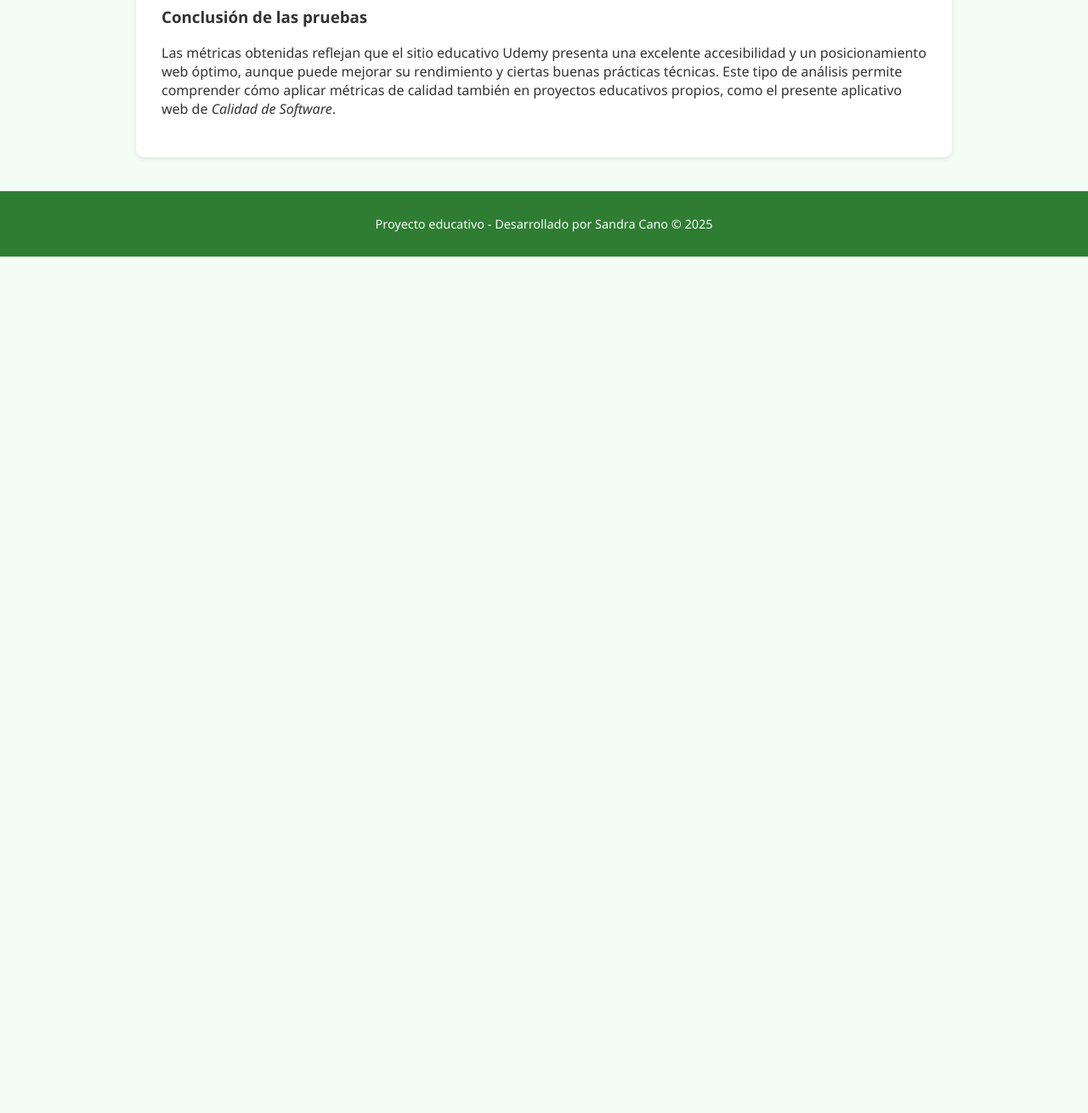
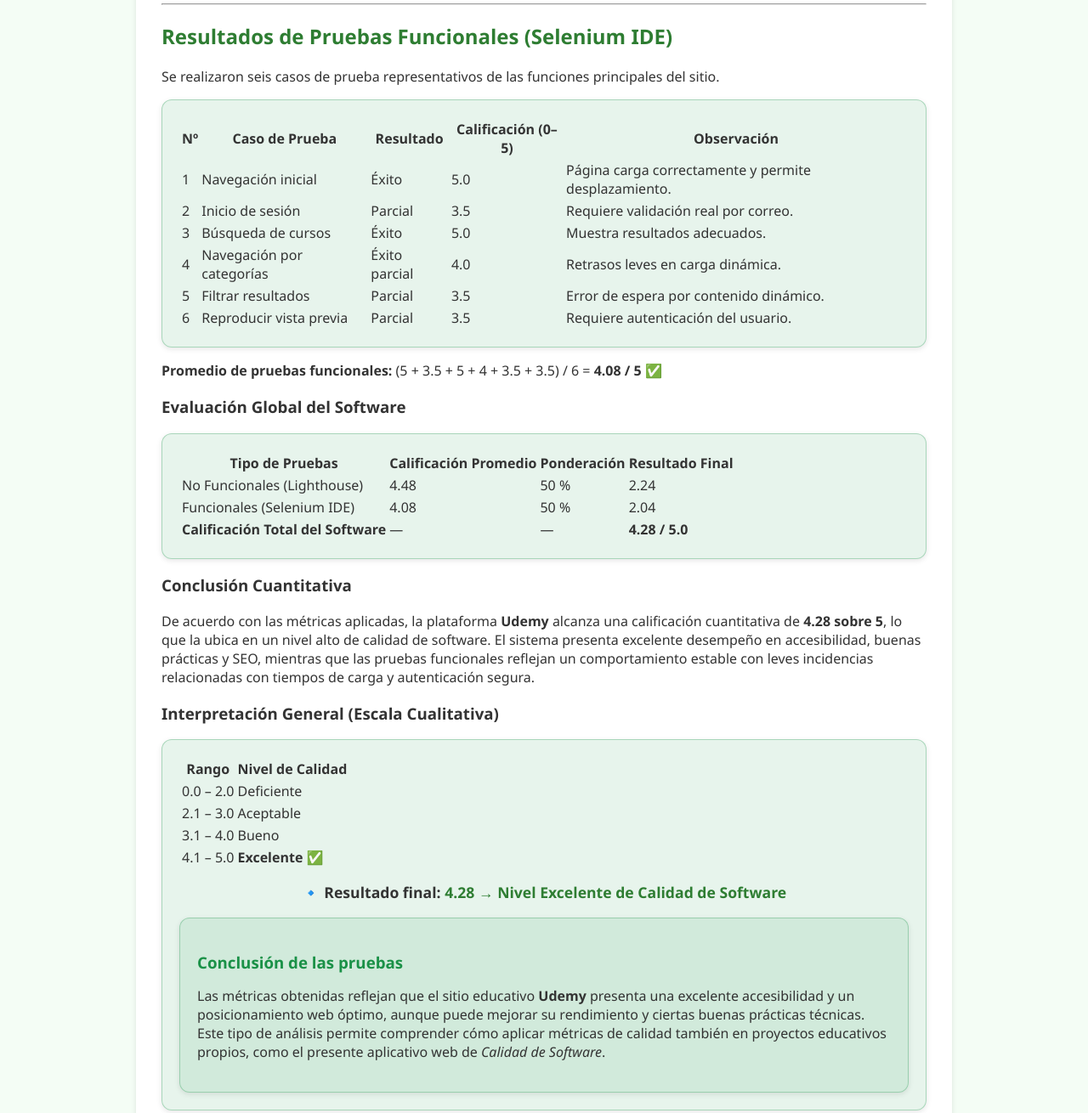
Before and after one commit to sandracanot-ui/calidad-software, a plain HTML site: page pruebas.html in a window 1280 px wide. Shown: the part 821-2131 px from the top of the page at 85% size. Before the commit the page ends 1123 px from the top, so only its background shows below. Drawn offline with Linux system fonts and the light colour scheme.

Commit message:
Actualización de pruebas: inclusión de resultados funcionales y corrección de estructura HTML

```diff
--- a/pruebas.html
+++ b/pruebas.html
@@ -3,22 +3,25 @@
 <head>
   <meta charset="UTF-8">
   <meta name="viewport" content="width=device-width, initial-scale=1.0">
-  <title>Pruebas y Evaluación - Calidad de Software</title>
+  <title>Calidad de Software Educativa</title>
   <link rel="stylesheet" href="style.css">
 </head>
+
 <body>
   <header>
-    <h1>Pruebas y Evaluación de la Calidad de Software</h1>
-    <nav>
-      <a href="index.html">Inicio</a> |
-      <a href="normas.html">Normas</a> |
-      <a href="modelos.html">Modelos</a> |
-      <a href="estandares.html">Estándares</a> |
-      <a href="pruebas.html">Pruebas</a> |
-      <a href="manual.html">Manual</a> |
-      <a href="recomendaciones.html">Recomendaciones</a>
-    </nav>
+    <h1>Calidad de Software Educativa</h1>
   </header>
+
+  <nav>
+    <a href="index.html" >Inicio</a>
+    <a href="normas.html">Normas</a>
+    <a href="modelos.html">Modelos</a>
+    <a href="estandares.html">Estándares</a>
+    <a href="pruebas.html"class="activo">Pruebas</a>
+    <a href="manual.html">Manual</a>
+    <a href="funciones.html">Funciones</a>
+    <a href="recomendaciones.html">Recomendaciones</a>
+  </nav>
 
   <main>
     <h2>Evaluación de la Calidad en Sitios Educativos</h2>
@@ -54,10 +57,143 @@
     <h3>Captura de Resultados Lighthouse</h3>
     <img src="img/pruebas_lighthouse.png" alt="Resultados de Lighthouse - Udemy" style="max-width: 600px; border: 2px solid #ccc; border-radius: 8px;">
 
-    <h3>Conclusión de las pruebas</h3>
-    <p>Las métricas obtenidas reflejan que el sitio educativo Udemy presenta una excelente accesibilidad y un posicionamiento web óptimo, aunque puede mejorar su rendimiento y ciertas buenas prácticas técnicas.
-    Este tipo de análisis permite comprender cómo aplicar métricas de calidad también en proyectos educativos propios, como el presente aplicativo web de <em>Calidad de Software</em>.</p>
-  </main>
+</p>
+
+    <hr>
+
+    <h2>Resultados de Pruebas Funcionales (Selenium IDE)</h2>
+    <p>
+      Se realizaron seis casos de prueba representativos de las funciones principales del sitio.
+    </p>
+
+    <div class="recuadro">
+      <table class="tabla-resultados">
+        <tr>
+          <th>Nº</th>
+          <th>Caso de Prueba</th>
+          <th>Resultado</th>
+          <th>Calificación (0–5)</th>
+          <th>Observación</th>
+        </tr>
+        <tr>
+          <td>1</td>
+          <td>Navegación inicial</td>
+          <td>Éxito</td>
+          <td>5.0</td>
+          <td>Página carga correctamente y permite desplazamiento.</td>
+        </tr>
+        <tr>
+          <td>2</td>
+          <td>Inicio de sesión</td>
+          <td>Parcial</td>
+          <td>3.5</td>
+          <td>Requiere validación real por correo.</td>
+        </tr>
+        <tr>
+          <td>3</td>
+          <td>Búsqueda de cursos</td>
+          <td>Éxito</td>
+          <td>5.0</td>
+          <td>Muestra resultados adecuados.</td>
+        </tr>
+        <tr>
+          <td>4</td>
+          <td>Navegación por categorías</td>
+          <td>Éxito parcial</td>
+          <td>4.0</td>
+          <td>Retrasos leves en carga dinámica.</td>
+        </tr>
+        <tr>
+          <td>5</td>
+          <td>Filtrar resultados</td>
+          <td>Parcial</td>
+          <td>3.5</td>
+          <td>Error de espera por contenido dinámico.</td>
+        </tr>
+        <tr>
+          <td>6</td>
+          <td>Reproducir vista previa</td>
+          <td>Parcial</td>
+          <td>3.5</td>
+          <td>Requiere autenticación del usuario.</td>
+        </tr>
+      </table>
+    </div>
+
+    <p><strong>Promedio de pruebas funcionales:</strong> (5 + 3.5 + 5 + 4 + 3.5 + 3.5) / 6 = <strong>4.08 / 5</strong> ✅</p>
+
+    <h3>Evaluación Global del Software</h3>
+    <div class="recuadro">
+      <table class="tabla-resultados">
+        <tr>
+          <th>Tipo de Pruebas</th>
+          <th>Calificación Promedio</th>
+          <th>Ponderación</th>
+          <th>Resultado Final</th>
+        </tr>
+        <tr>
+          <td>No Funcionales (Lighthouse)</td>
+          <td>4.48</td>
+          <td>50 %</td>
+          <td>2.24</td>
+        </tr>
+        <tr>
+          <td>Funcionales (Selenium IDE)</td>
+          <td>4.08</td>
+          <td>50 %</td>
+          <td>2.04</td>
+        </tr>
+        <tr>
+          <td><strong>Calificación Total del Software</strong></td>
+          <td>—</td>
+          <td>—</td>
+          <td><strong>4.28 / 5.0</strong></td>
+        </tr>
+      </table>
+    </div>
+
+    <h3>Conclusión Cuantitativa</h3>
+    <p>
+      De acuerdo con las métricas aplicadas, la plataforma <strong>Udemy</strong> alcanza una calificación cuantitativa de
+      <strong>4.28 sobre 5</strong>, lo que la ubica en un nivel alto de calidad de software.
+      El sistema presenta excelente desempeño en accesibilidad, buenas prácticas y SEO,
+      mientras que las pruebas funcionales reflejan un comportamiento estable con leves incidencias
+      relacionadas con tiempos de carga y autenticación segura.
+    </p>
+
+    <h3>Interpretación General (Escala Cualitativa)</h3>
+    <div class="recuadro">
+      <table class="tabla-resultados">
+        <tr>
+          <th>Rango</th>
+          <th>Nivel de Calidad</th>
+        </tr>
+        <tr><td>0.0 – 2.0</td><td>Deficiente</td></tr>
+        <tr><td>2.1 – 3.0</td><td>Aceptable</td></tr>
+        <tr><td>3.1 – 4.0</td><td>Bueno</td></tr>
+        <tr><td>4.1 – 5.0</td><td><strong>Excelente ✅</strong></td></tr>
+      </table>
+
+    <p class="resultado-final">
+      🔹 <strong>Resultado final:</strong>
+      <span style="color:#2e7d32;">4.28 → Nivel Excelente de Calidad de Software</span>
+    </p>
+
+    <!-- Conclusión dentro de un recuadro para mantener formato -->
+    <div class="recuadro">
+      <h3>Conclusión de las pruebas</h3>
+      <p>
+        Las métricas obtenidas reflejan que el sitio educativo <strong>Udemy</strong>
+        presenta una excelente accesibilidad y un posicionamiento web óptimo, aunque
+        puede mejorar su rendimiento y ciertas buenas prácticas técnicas. Este tipo
+        de análisis permite comprender cómo aplicar métricas de calidad también en
+        proyectos educativos propios, como el presente aplicativo web de
+        <em>Calidad de Software</em>.
+      </p>
+    </div>
+
+  </section> <!-- cierre de sección principal de pruebas -->
+</main>
 
   <footer>
     <p>Proyecto educativo - Desarrollado por Sandra Cano © 2025</p>
--- a/style.css
+++ b/style.css
@@ -195,4 +195,14 @@ section.ciclo-vida {
     background-color: #146436;
 }
 
-/* Rebuild GitHub Pages */
+.seccion-pruebas h2,
+.seccion-pruebas h3 {
+  color: #2e3a59;
+}
+
+.resultado-final {
+  font-size: 1.1em;
+  text-align: center;
+  margin-top: 15px;
+  font-weight: bold;
+}
```
Also changed, not shown: estandares.html (+1 -2 lines), funciones.html (+5 -3 lines), index.html (+1 -1 lines), manual.html (+1 -9 lines), normas.html (+1 -1 lines), recomendaciones.html (+2 -1 lines).
